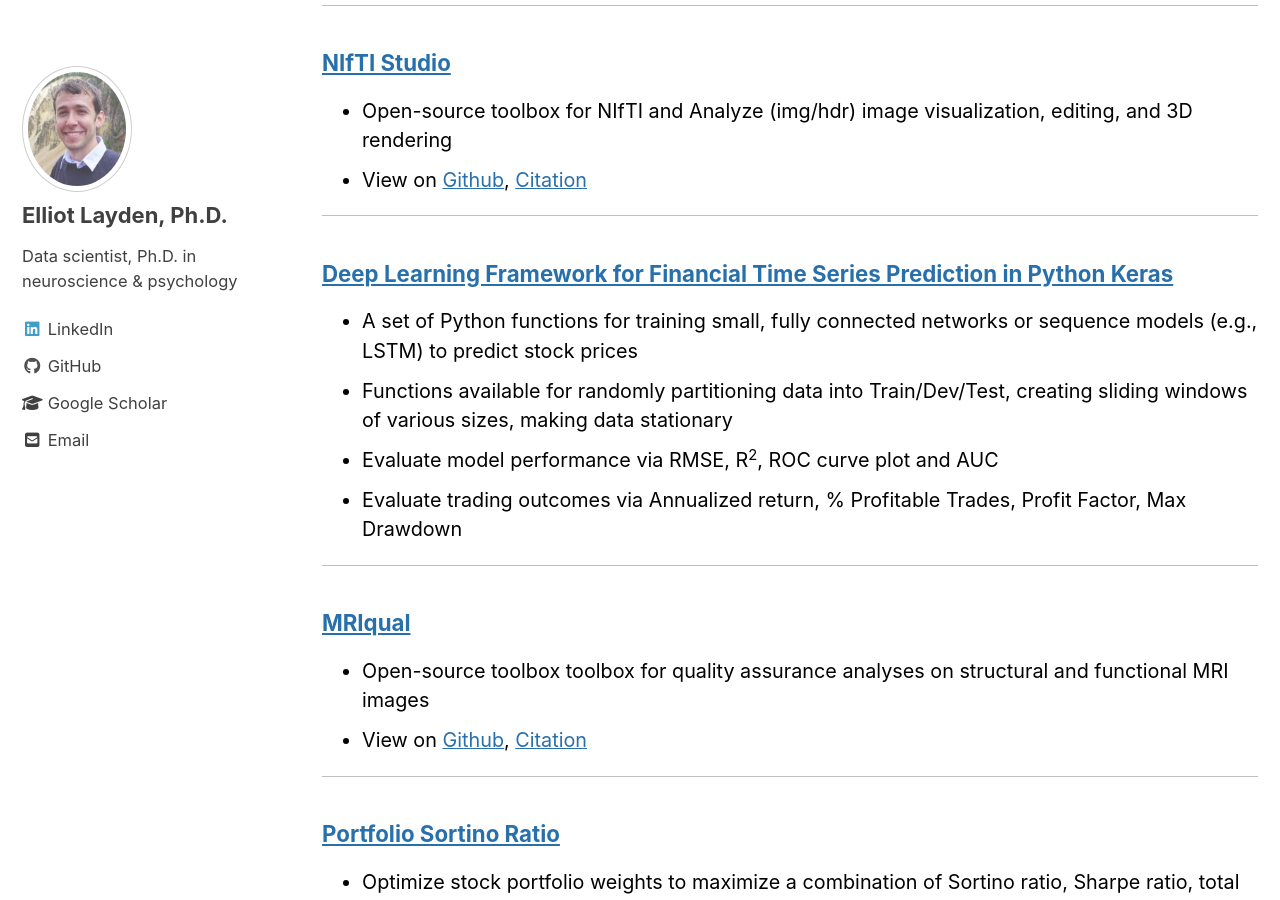
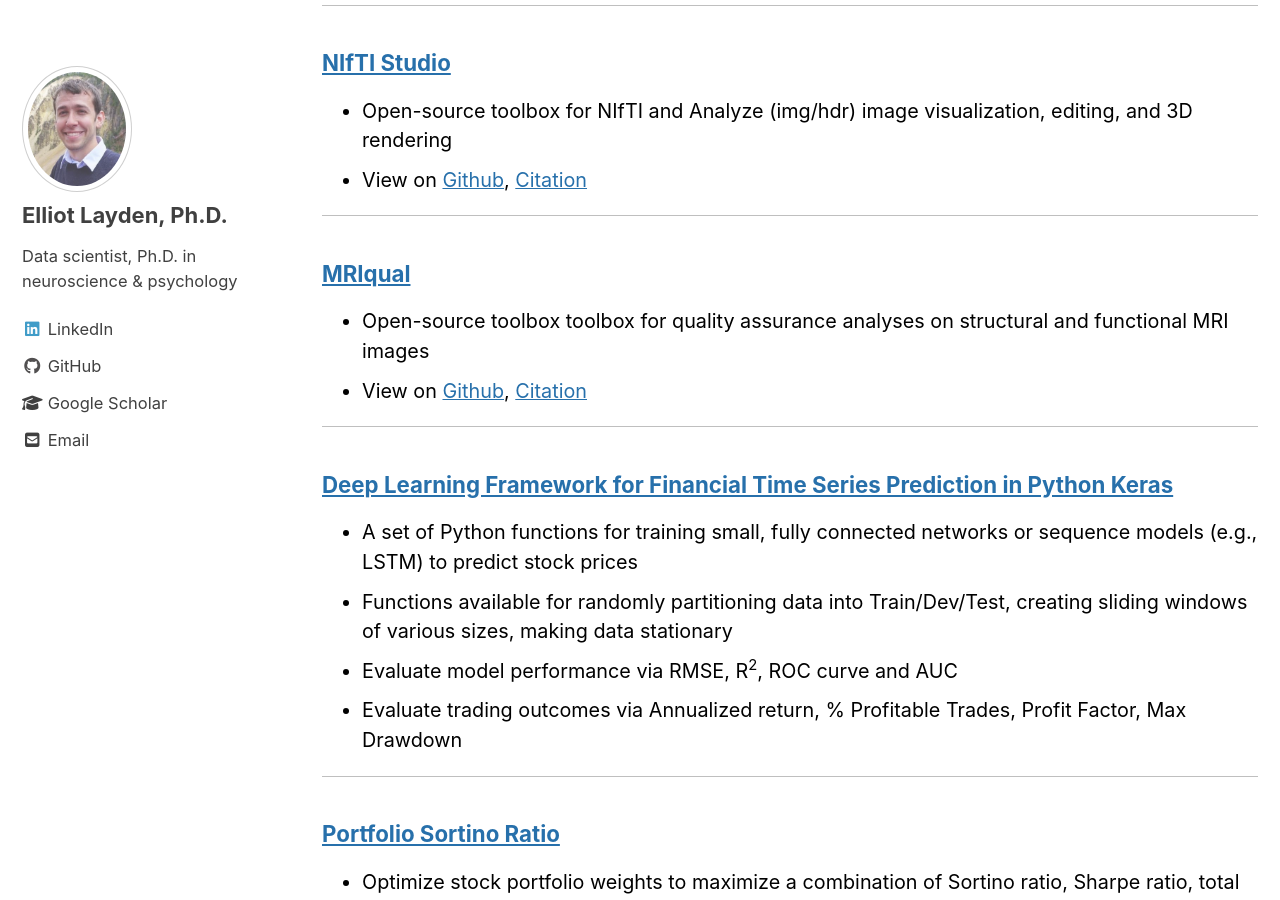
Before and after one commit to elayden/elayden.github.io, a Jekyll site: the page built from _pages/software.md, in a window 1280 px wide and 900 px high, scrolled down 732 px. Built offline with Jekyll 4.4.1, drawn with Linux system fonts in a browser that asks for light colours; cached includes are drawn as plain includes; nearby versions of some CDN libraries.

Commit message:
change software order

```diff
--- a/_pages/software.md
+++ b/_pages/software.md
@@ -23,16 +23,16 @@
 * View on [Github](https://github.com/elayden/NIfTI-Studio), [Citation](http://doi.org/10.5281/zenodo.3725006)
 
 ----------------------------------------------------------------------------
+### [MRIqual](https://elliotlayden.com/software/mriqual)
+* Open-source toolbox toolbox for quality assurance analyses on structural and functional MRI images
+* View on [Github](https://github.com/elayden/MRIqual), [Citation](http://doi.org/10.5281/zenodo.3735471)
+
+----------------------------------------------------------------------------
 ### [Deep Learning Framework for Financial Time Series Prediction in Python Keras](https://github.com/elayden/Deep-Learning-Framework-for-Financial-Time-Series-Prediction-in-Python-Keras)
 * A set of Python functions for training small, fully connected networks or sequence models (e.g., LSTM) to predict stock prices
 * Functions available for randomly partitioning data into Train/Dev/Test, creating sliding windows of various sizes, making data stationary
-* Evaluate model performance via RMSE, R<sup>2</sup>, ROC curve plot and AUC
+* Evaluate model performance via RMSE, R<sup>2</sup>, ROC curve and AUC
 * Evaluate trading outcomes via Annualized return, % Profitable Trades, Profit Factor, Max Drawdown
-
-----------------------------------------------------------------------------
-### [MRIqual](https://elliotlayden.com/software/mriqual)
-* Open-source toolbox toolbox for quality assurance analyses on structural and functional MRI images
-* View on [Github](https://github.com/elayden/MRIqual), [Citation](http://doi.org/10.5281/zenodo.3735471)
 
 ----------------------------------------------------------------------------
 ### [Portfolio Sortino Ratio](https://elliotlayden.com/software/portfolio_sortino_ratio)
```
